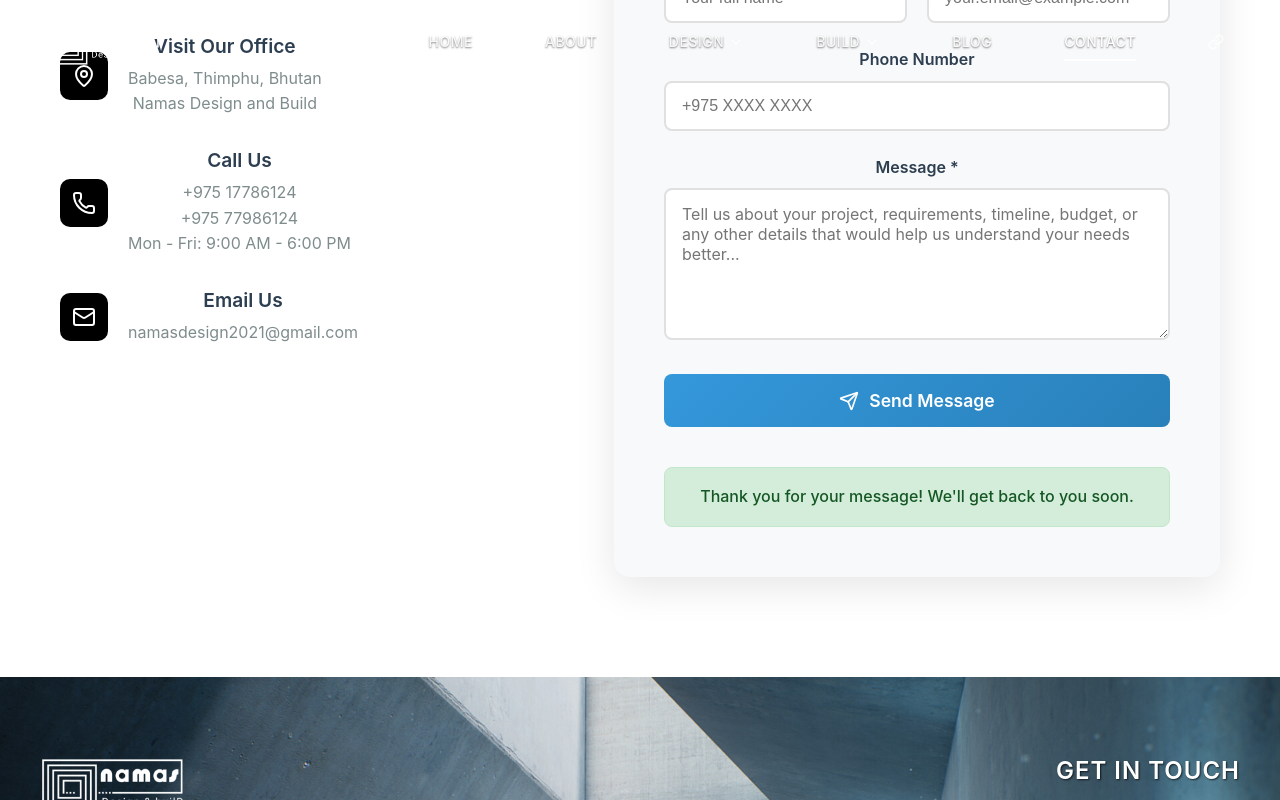
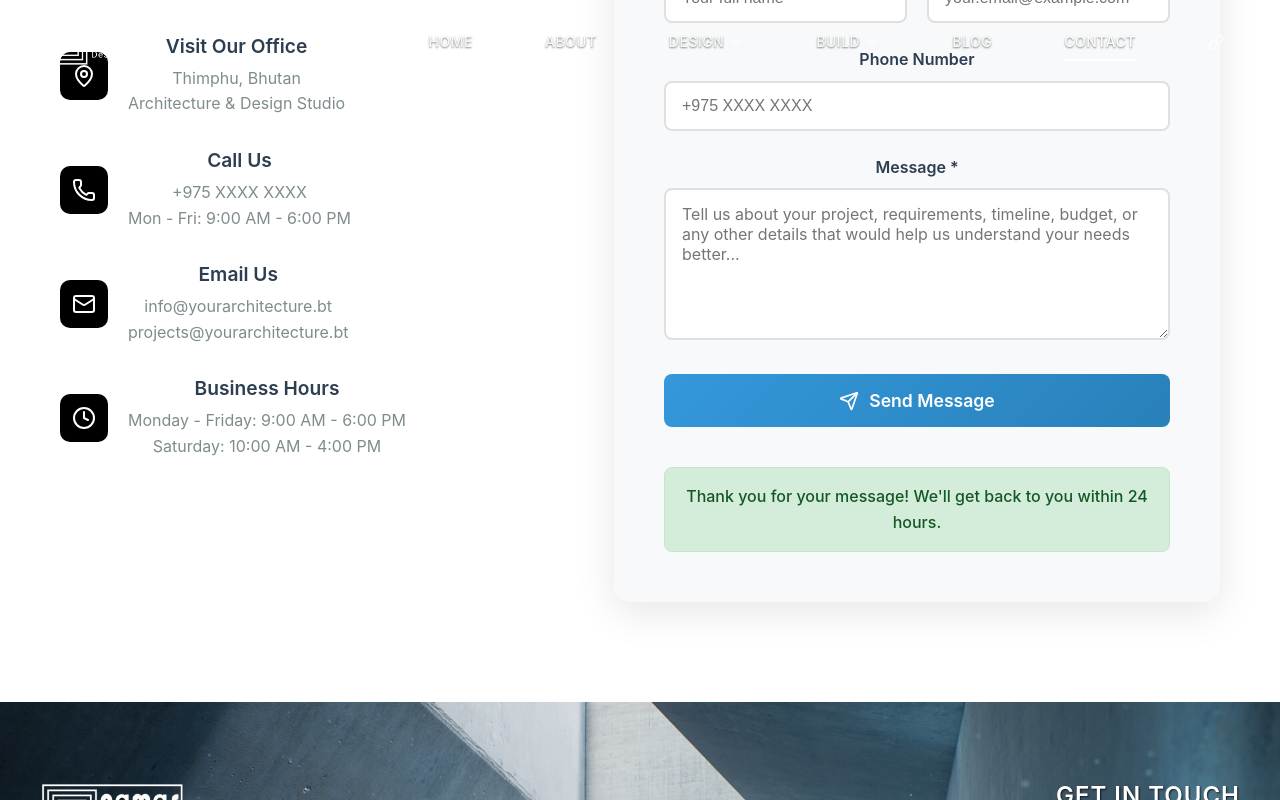
Before and after one commit to NgawangSC/NamasDeploy, a React (Create React App) app: page /contact in a window 1280 px wide. Both pictures are taken after typing "Sample", "name@example.com", "5551234", "Sample" into the empty fields and a click on the button "Send Message". Shown: the part 761-1561 px from the top of the page. Built offline with nearby package versions, Linux system fonts and the light colour scheme; no server answers.

Commit message:
Website-Fix2

```diff
--- a/src/App.js
+++ b/src/App.js
@@ -133,7 +133,7 @@ function HomePageWithLoading() {
     // Show loading if never visited, or if last visit was more than 30 minutes ago
     const shouldShowLoadingBasedOnVisit = !hasVisited || !lastVisit || (now - parseInt(lastVisit)) > 30 * 60 * 1000
 
-    if (!shouldShowLoadingBasedOnVisit && !isHomepageLoading && !forceLoading) {
+    if (!shouldShowLoadingBasedOnVisit && !isHomepageLoading) {
       // Skip loading animation if user has visited recently and data is already loaded
       setShowInitialLoading(false)
       setHasCompletedInitialLoad(true)
@@ -156,8 +156,8 @@ function HomePageWithLoading() {
 
   // Show loading animation while data is loading or during minimum display time
   if (showInitialLoading || (isHomepageLoading && !hasCompletedInitialLoad)) {
-    console.log('Showing LoadingAnimation - Homepage data loading:', isHomepageLoading)
-    return <LoadingAnimation />
+    console.log('Showing MiniLoadingAnimation - Homepage data loading:', isHomepageLoading)
+    return <MiniLoadingAnimation size="large" text="Loading projects..." />
   }
 
   return <HomePage />
--- a/src/components/Header.css
+++ b/src/components/Header.css
@@ -4,7 +4,7 @@
   top: 0;
   left: 0;
   right: 0;
-  z-index: 1000;
+  z-index: 20;
   transition: all 0.3s ease;
 }
 
--- a/src/components/HeroBanner.css
+++ b/src/components/HeroBanner.css
@@ -48,16 +48,8 @@
 .hero-empty-subtitle {
   margin-top: 1rem !important;
   font-size: 0.9rem !important;
-}
-
-.hero-loading-container {
-  padding: 2rem;
-  min-height: 200px;
-  display: flex;
-  align-items: center;
-  justify-content: center;
-  position: relative;
-  z-index: 1;
+  opacity: 0.8 !important;
+  font-style: italic;
 }
 
 /* Hero Slider */
--- a/src/components/HeroBannerSelfContained.js
+++ b/src/components/HeroBannerSelfContained.js
@@ -103,9 +103,7 @@ const HeroBannerSelfContained = () => {
     return (
       <section className="hero-banner hero-banner-empty">
         <div className="hero-content">
-          <div className="hero-loading-container">
-            <MiniLoadingAnimation size="medium" text="Loading featured projects..." variant="minimal" />
-          </div>
+          <MiniLoadingAnimation size="large" text="Loading featured projects..." />
         </div>
       </section>
     )
--- a/src/components/LoadingAnimation.css
+++ b/src/components/LoadingAnimation.css
@@ -9,7 +9,7 @@
   display: flex;
   align-items: center;
   justify-content: center;
-  z-index: 99999;
+  z-index: 10000;
   overflow: hidden;
 }
 
--- a/src/contexts/DataContext.js
+++ b/src/contexts/DataContext.js
@@ -59,10 +59,10 @@ export const DataProvider = ({ children }) => {
   });
 
   const [loading, setLoading] = useState({
-    projects: true,
-    featuredProjects: true,
+    projects: false,
+    featuredProjects: false,
     blogs: false,
-    clients: true,
+    clients: false,
     teamMembers: false
   });
 
@@ -635,11 +635,10 @@ export const DataProvider = ({ children }) => {
   // Fetch data from API on mount (after all functions are defined)
   useEffect(() => {
     fetchProjects();
-    fetchFeaturedProjects();
     fetchBlogs();
     fetchClients();
     fetchTeamMembers();
-  }, [fetchProjects, fetchFeaturedProjects, fetchBlogs, fetchClients, fetchTeamMembers]);
+  }, [fetchProjects, fetchBlogs, fetchClients, fetchTeamMembers]);
 
   const contextValue = {
     data,
--- a/src/pages/ContactPage.js
+++ b/src/pages/ContactPage.js
@@ -79,7 +79,7 @@ function ContactPage() {
                   </div>
                   <div className="contact-text">
                     <h4>Visit Our Office</h4>
-                    <p>Babesa, Thimphu, Bhutan<br />Namas Design and Build</p>
+                    <p>Thimphu, Bhutan<br />Architecture & Design Studio</p>
                   </div>
                 </div>
 
@@ -89,7 +89,7 @@ function ContactPage() {
                   </div>
                   <div className="contact-text">
                     <h4>Call Us</h4>
-                    <p>+975 17786124 <br /> +975 77986124 <br /> Mon - Fri: 9:00 AM - 6:00 PM</p>
+                    <p>+975 XXXX XXXX<br />Mon - Fri: 9:00 AM - 6:00 PM</p>
                   </div>
                 </div>
 
@@ -99,7 +99,17 @@ function ContactPage() {
                   </div>
                   <div className="contact-text">
                     <h4>Email Us</h4>
-                    <p>namasdesign2021@gmail.com</p>
+                    <p>info@yourarchitecture.bt<br />projects@yourarchitecture.bt</p>
+                  </div>
+                </div>
+
+                <div className="contact-item">
+                  <div className="contact-icon">
+                    <Clock size={24} />
+                  </div>
+                  <div className="contact-text">
+                    <h4>Business Hours</h4>
+                    <p>Monday - Friday: 9:00 AM - 6:00 PM<br />Saturday: 10:00 AM - 4:00 PM</p>
                   </div>
                 </div>
               </div>
@@ -181,7 +191,7 @@ function ContactPage() {
 
                 {submitStatus === "success" && (
                   <div className="form-message success">
-                    Thank you for your message! We'll get back to you soon.
+                    Thank you for your message! We'll get back to you within 24 hours.
                   </div>
                 )}
 
--- a/src/pages/HomePage.js
+++ b/src/pages/HomePage.js
@@ -146,10 +146,13 @@ function HomePage() {
               <h2 className="about-title">Awesome Design for Bhutan</h2>
               <div className="about-description">
                 <p>
-                  Namas Design & Build is a Bhutan-based architecture and construction studio shaped by dialogue—with clients, with context, and within our team.
+                  Based on collective work and shared knowledge, Architecture-Studio aims to favour dialogue and debate,
+                  to transform individual knowledge into increased creative potential.
                 </p>
                 <p>
-                 We listen deeply to the needs of people and place, allowing each project to emerge from its unique cultural and environmental setting. Our strength lies in a multidisciplinary team that works in close, respectful collaboration—blending design, engineering, and execution into a unified process. At Namas, we believe thoughtful architecture is born not from individual vision alone, but from collective insight.
+                  Our Studio is a architecture practice based in Prague, Czech and Venice. Today, it includes 150
+                  architects, urban planners, landscape and interior designers of 25 different nationalities. The
+                  company principle of Architecture-Studio is the collective conception.
                 </p>
               </div>
             </div>
```
